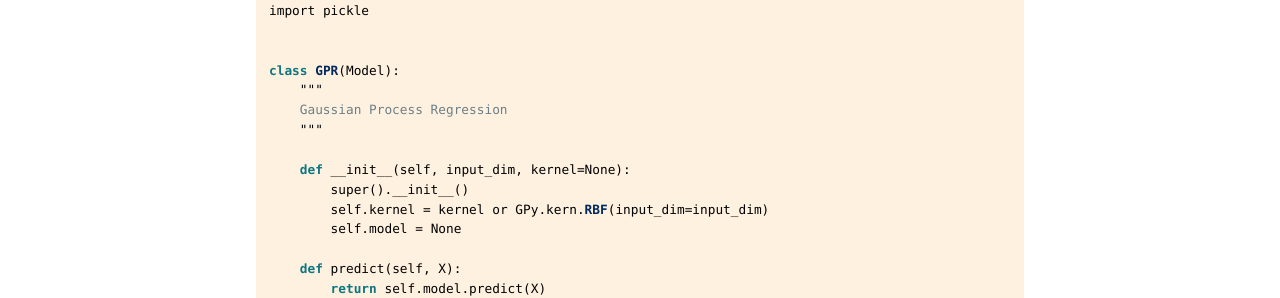
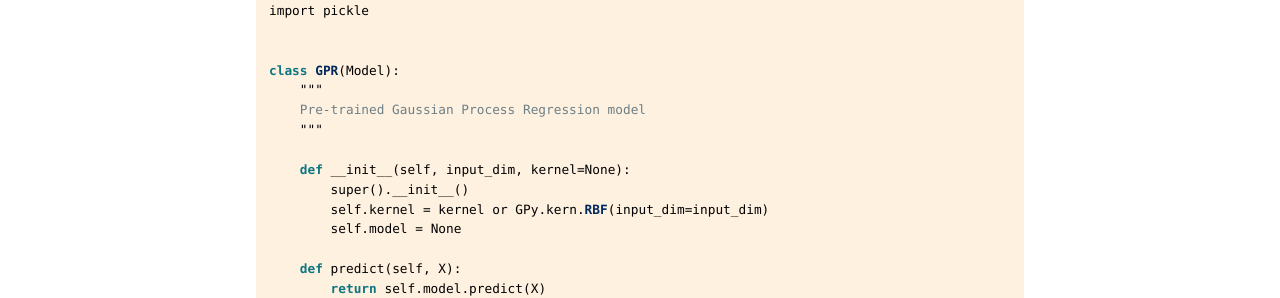
Before and after one commit to mark-hobbs/mark-hobbs.github.io, a Jekyll site: the page built from _posts/2025-04-15-model-deployment.md, in a window 1280 px wide and 900 px high, scrolled down 3016 px. Shown: the part 158-456 px from the top of the window. Built offline with Jekyll 4.4.1, drawn with Linux system fonts in a browser that asks for light colours; formulas are drawn with MathJax 3.

Commit message:
General updates

```diff
--- a/_posts/2025-04-15-model-deployment.md
+++ b/_posts/2025-04-15-model-deployment.md
@@ -129,7 +129,7 @@ import pickle
 
 class GPR(Model):
     """
-    Gaussian Process Regression
+    Pre-trained Gaussian Process Regression model
     """
 
     def __init__(self, input_dim, kernel=None):
```
